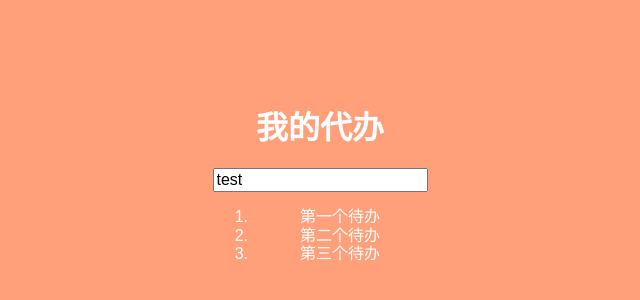
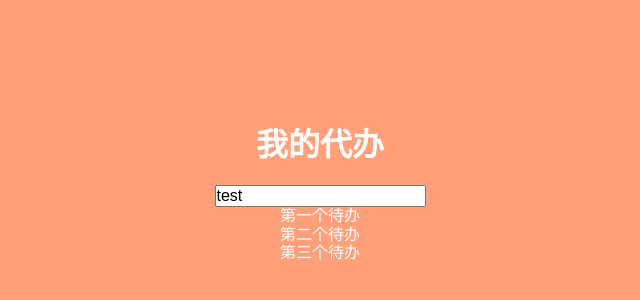
Before and after one commit to Robin7012/project-react-1, a React (Create React App) app: page / in a window 1280 px wide. Shown: the part 216-516 px from the top of the page, without its empty margins (320-960 px from the left). Built offline with nearby package versions, Linux system fonts and the light colour scheme.

Commit message:
添加 reset.css

```diff
--- a/src/App.js
+++ b/src/App.js
@@ -1,6 +1,7 @@
 import React, { Component } from 'react';
 import 'normalize.css'
-import './App.css';
+import './reset.css'
+import './App.css'
 import TodoInput from './TodoInput'
 
 class App extends Component {
--- /dev/null
+++ b/src/reset.css
@@ -0,0 +1,23 @@
+* {
+    margin: 0;
+    padding: 0;
+    box-sizing: border-box;
+}
+
+*::after {
+    box-sizing: border-box;
+}
+
+*::bofore {
+    box-sizing: border-box;
+}
+
+ul,
+ol,
+dl {
+    list-style: none;
+}
+
+a {
+    color: inherit;
+}
```
